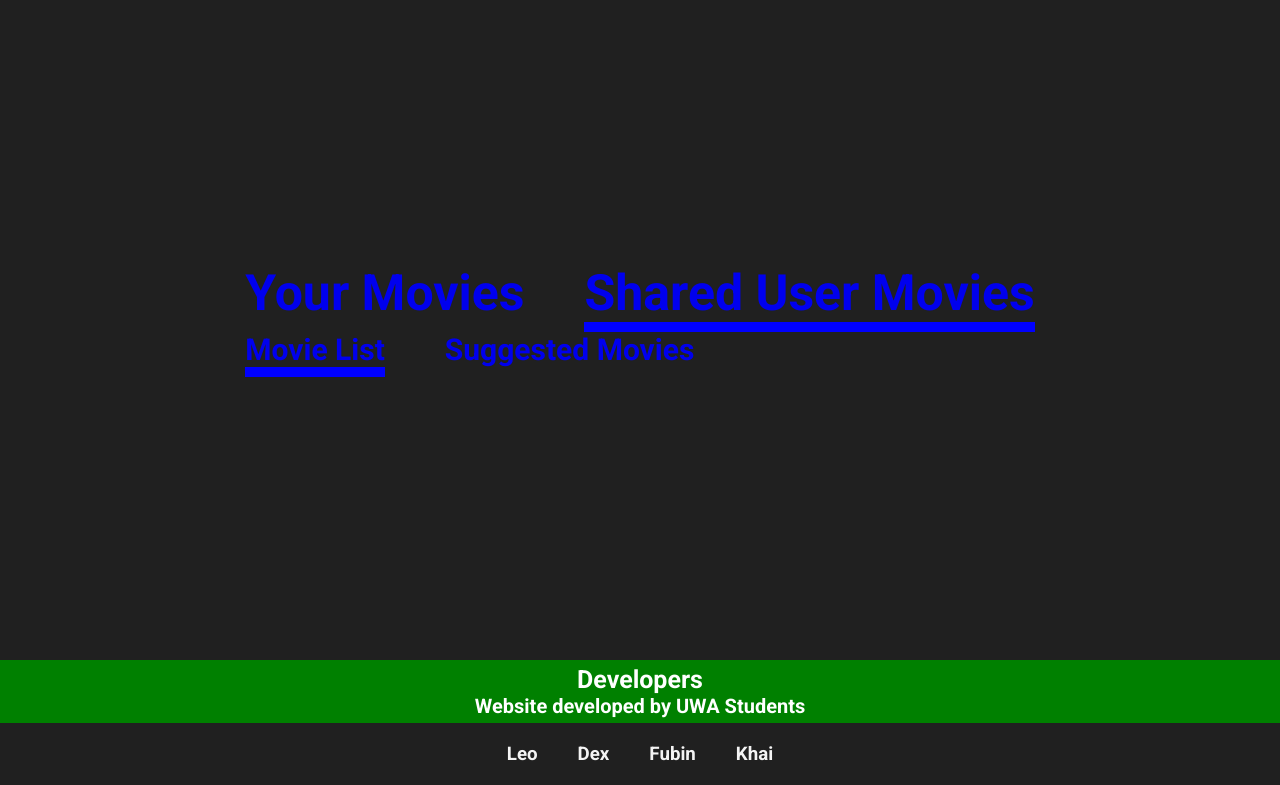
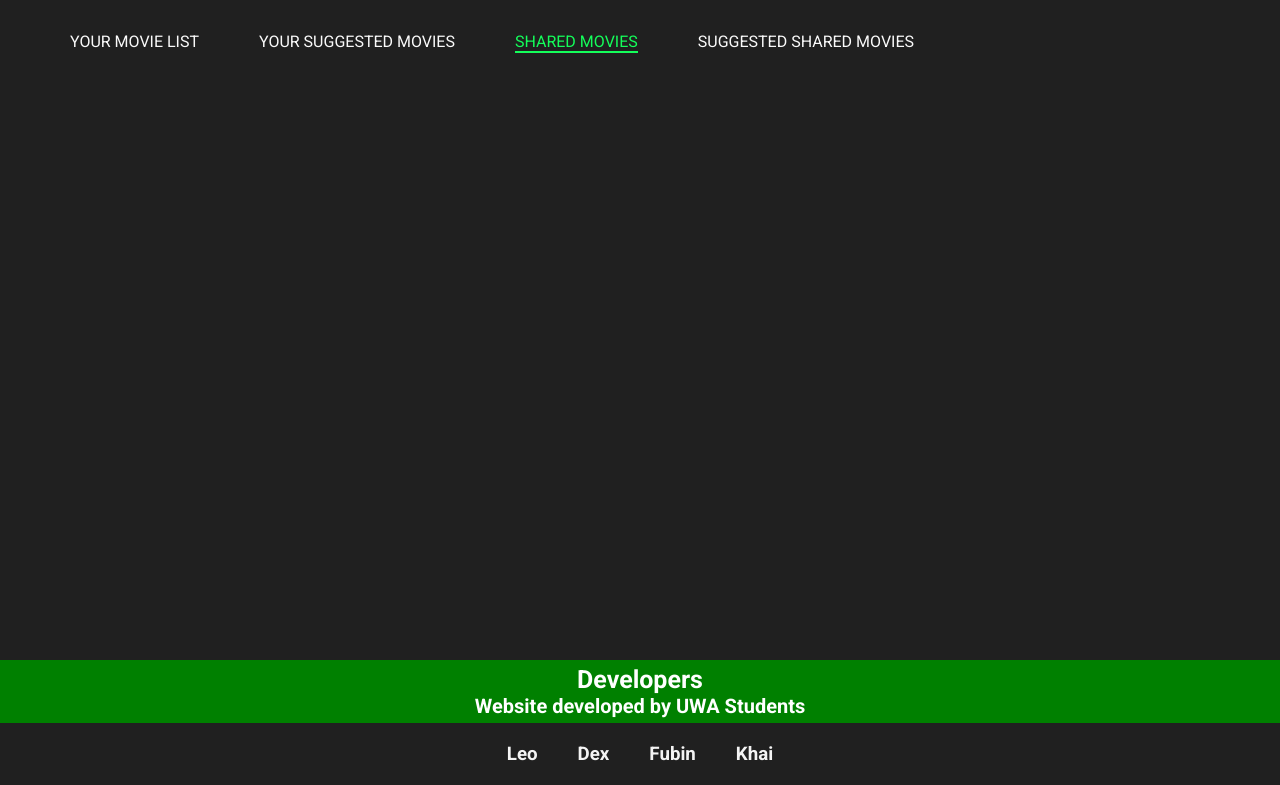
Before and after one commit to leo-mcgill/Group93, a Flask app: page /visualiseMoviesShared in a window 1280 px wide. Shown: the part 71-856 px from the top of the page. Run offline with Flask 3, Linux system fonts and the light colour scheme; the visitor is signed in with stand-in values (Sample User, id 1); data comes from the database, SQL or seed files in the repository.

Commit message:
ui of visualise movies page now modified

```diff
--- a/app/static/css_styles/visualise_styles.css
+++ b/app/static/css_styles/visualise_styles.css
@@ -1,6 +1,42 @@
-.movie_image_container {
-    background-color: darkblue;
-    padding: 30px;
+.movies-container-box {
+  display: flex;
+  margin: 3rem 0;
+  align-items: center;
+  justify-content: space-evenly;
+  flex-wrap: wrap;
+  gap: 1rem;
+
+}
+
+.movie-item {
+  position: relative;
+  max-width: 300px;
+width: 100%;;
+}
+
+.movie-item-overlay {
+  bottom: 0;
+  right: 0;
+  background-color: #222222c0;
+  height: 0;
+  overflow: hidden;
+  opacity: 0;
+  z-index: 10;
+  width: 100%;
+  position: absolute;
+  transition: all 0.15s ease-out;
+
+  display: flex;
+  align-items: start;
+  padding: 0 2rem;
+  gap: 0.5rem;
+  justify-content: center;
+  flex-direction: column;
+}
+
+.movie-item:hover .movie-item-overlay {
+  height: 100%;
+  opacity: 1;
 }
 
 .grey_container {
@@ -8,36 +44,53 @@
   padding: 30px;
 }
 
-.movie_list_font {
-    font-size: 15px;
-}
-
-.movie_section_font {
-    font-size: 25px;
+.title_container a {
+  text-decoration: none;
+  color: #fafafa;
+  font-size: 1rem;
+  text-transform: uppercase;
+  margin-bottom: 2rem;
 }
 
 .not_selected_subtitle {
-    font-size: 50px;
   display: inline-block;
-    padding-bottom: 0px;
 }
 
 .selected_subtitle {
-    font-size: 50px;
   display: inline-block;
-    border-bottom: 10px solid blue;
-    padding-bottom: 0px;
+  color: #14fe5a;
+  border-bottom: 2px solid #14fe5a;
 }
 
 .not_selected_view_section {
-    font-size: 30px;
   display: inline-block;
   padding-bottom: 0px;
 }
 
 .selected_view_section {
-    font-size: 30px;
   display: inline-block;
-    border-bottom: 10px solid blue;
+  color: #14fe5a;
+  border-bottom: 2px solid #14fe5a;
   padding-bottom: 0px;
 }
+
+
+
+.user-items-box {
+    display: flex;
+    gap: 0.5rem;
+    margin: 2rem 0;
+}
+
+.user-items-box .user-item {
+    font-size: 1rem;
+    text-decoration: none;
+    color: #fafafa;
+    background-color: #fafafa3e;
+    padding: 0.25rem 0.5rem;
+    border-radius: 0.5rem;
+}
+
+.heading-top-genre {
+    margin-top: 2rem;
+}
--- a/app/templates/visualiseMoviesShared.html
+++ b/app/templates/visualiseMoviesShared.html
@@ -7,59 +7,57 @@
 
 {% block content %}
 <!--Visualise Data section-->
-<div class="body_container">
-    <div class="centered_container column_direction">
+<div class="body_container column_direction">
     <div class="centered_div">
         <div class="title_container">
             <a href="/visualiseMovies">
-                    <h1 class="not_selected_subtitle">Your Movies</h1>
+                <div class="not_selected_subtitle">Your Movie List</div>
+            </a>
+        </div>
+        <div class="title_container">
+            <a href="/visualiseMoviesSuggested">
+                <div class="not_selected_subtitle">Your Suggested Movies</div>
             </a>
         </div>
         <div class="title_container">
             <a href="/visualiseMoviesShared">
-                    <h1 class="selected_subtitle">Shared User Movies</h1>
-                </a>
-            </div>
-        </div>
-        <div class="centered_div">
-            <div class="title_container">
-                <a href="/visualiseMoviesShared">
-                    <h1 class="selected_view_section">Movie List</h1>
+                <div class="selected_subtitle">Shared Movies</div>
             </a>
         </div>
         <div class="title_container">
             <a href="/visualiseMoviesSharedSuggested">
-                    <h1 class="not_selected_view_section">Suggested Movies</h1>
+                <div class="not_selected_view_section">Suggested Shared Movies</div>
             </a>
         </div>
     </div>
-        <div>
+    <div class="user-items-box">
         {% for friend in friends %}
-                <a href="/visualiseMoviesShared?friend_username={{ friend.username }}"><h2 class="friend_element">{{ friend.username }}</h2></a>
+            <a class="user-item" href="/visualiseMoviesShared?friend_username={{ friend.username }}"><h2 class="friend_element">{{ friend.username }}</h2></a>
         {% endfor %}
     </div>
-        <div>
+     <div  class="movies-container-box">
+
         {% for movie in movies %}
-            <div class="centered_div row_direction movie">
+        <div class="centered_div row_direction movie-item ">
             <div class="movie_image_container">
                 <img src={{ movie.poster_url }}></img>
             </div>
-                <div class="movie_container">
-                    <p class="movie_section_font white_font">Movie Details</p>
-                    <p class="movie_list_font white_font">Title: {{ movie.title }}</p>
-                    <p class="movie_list_font white_font">Year: {{ movie.year }}</p>
-                    <p class="movie_list_font white_font">Rated: {{ movie.rated }}</p>
-                    <p class="movie_list_font white_font">Released: {{ movie.released }}</p>
-                    <p class="movie_list_font white_font">Genre: {{ movie.genre }}</p>
-                    <p class="movie_list_font white_font">IMDB Rating: {{ movie.imdb_rating }}</p>
-                    <p class="movie_list_font white_font">Metascore: {{ movie.metascore }}</p>
-                    <p class="movie_section_font white_font">Their Rating: </p>
+            <div class="movie-item-overlay">
+                <h3 class="">Movie Details</h3>
+                <p class="">Title: {{ movie.title }}</p>
+                <p class="">Year: {{ movie.year }}</p>
+                <p class="">Rated: {{ movie.rated }}</p>
+                <p class="">Released: {{ movie.released }}</p>
+                <p class="">Genre: {{ movie.genre }}</p>
+                <p class="">IMDB Rating: {{ movie.imdb_rating }}</p>
+                <p class="">Metascore: {{ movie.metascore }}</p>
+                <h3 class="movie_section_font white_font">Your Rating </h3>
                 <p class="movie_list_font white_font">Rating: {{ movie.user_rating }}</p>
             </div>
         </div>
         {% endfor %}
     </div>
-    </div>
+
 </div>
 
 {% endblock %}
```
Also changed, not shown: app/templates/visualiseMovies.html (+27 -29 lines), app/templates/visualiseMoviesSharedSuggested.html (+27 -26 lines), app/templates/visualiseMoviesSuggested.html (+27 -29 lines). Lines whose indentation alone changed are shown as unchanged.
